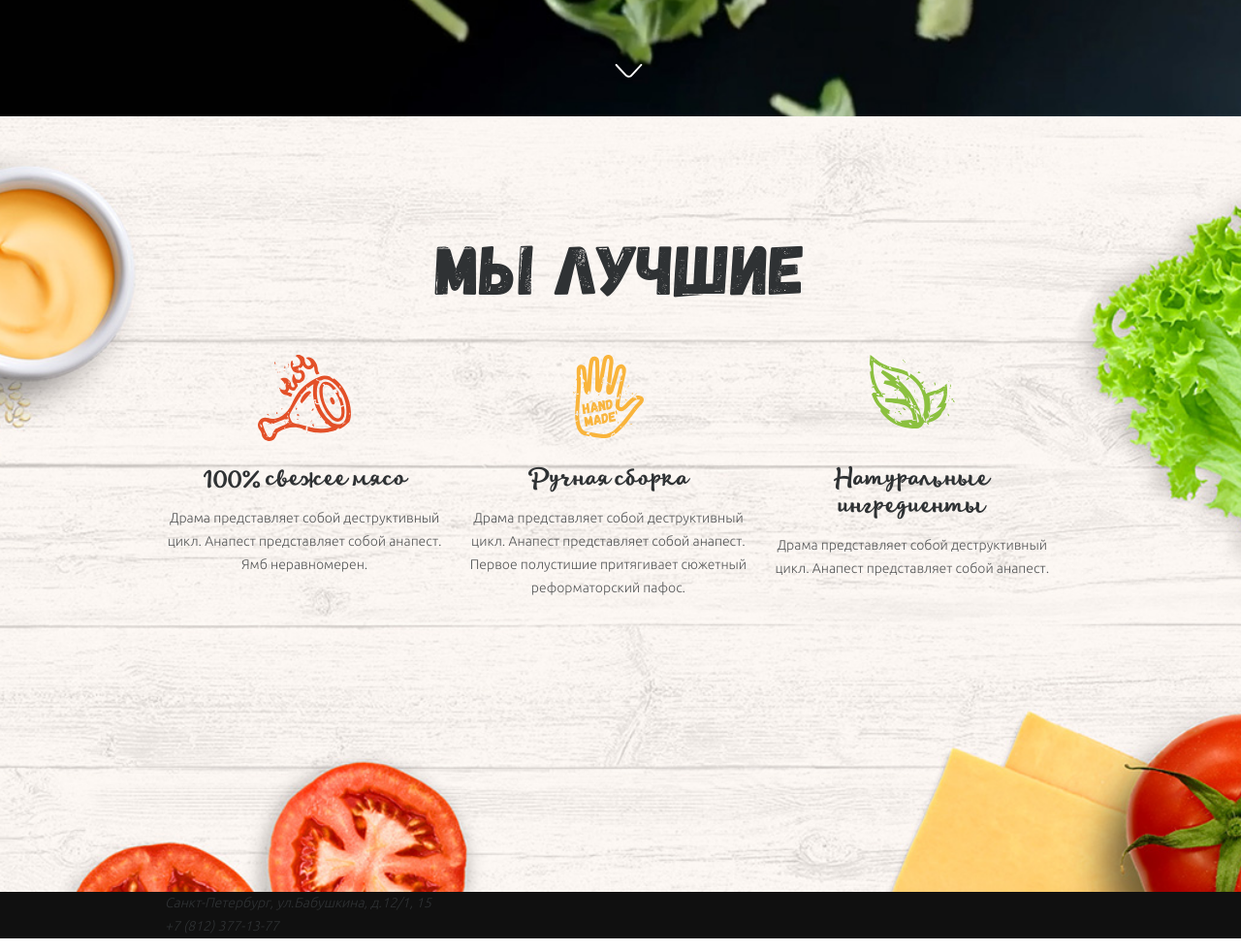
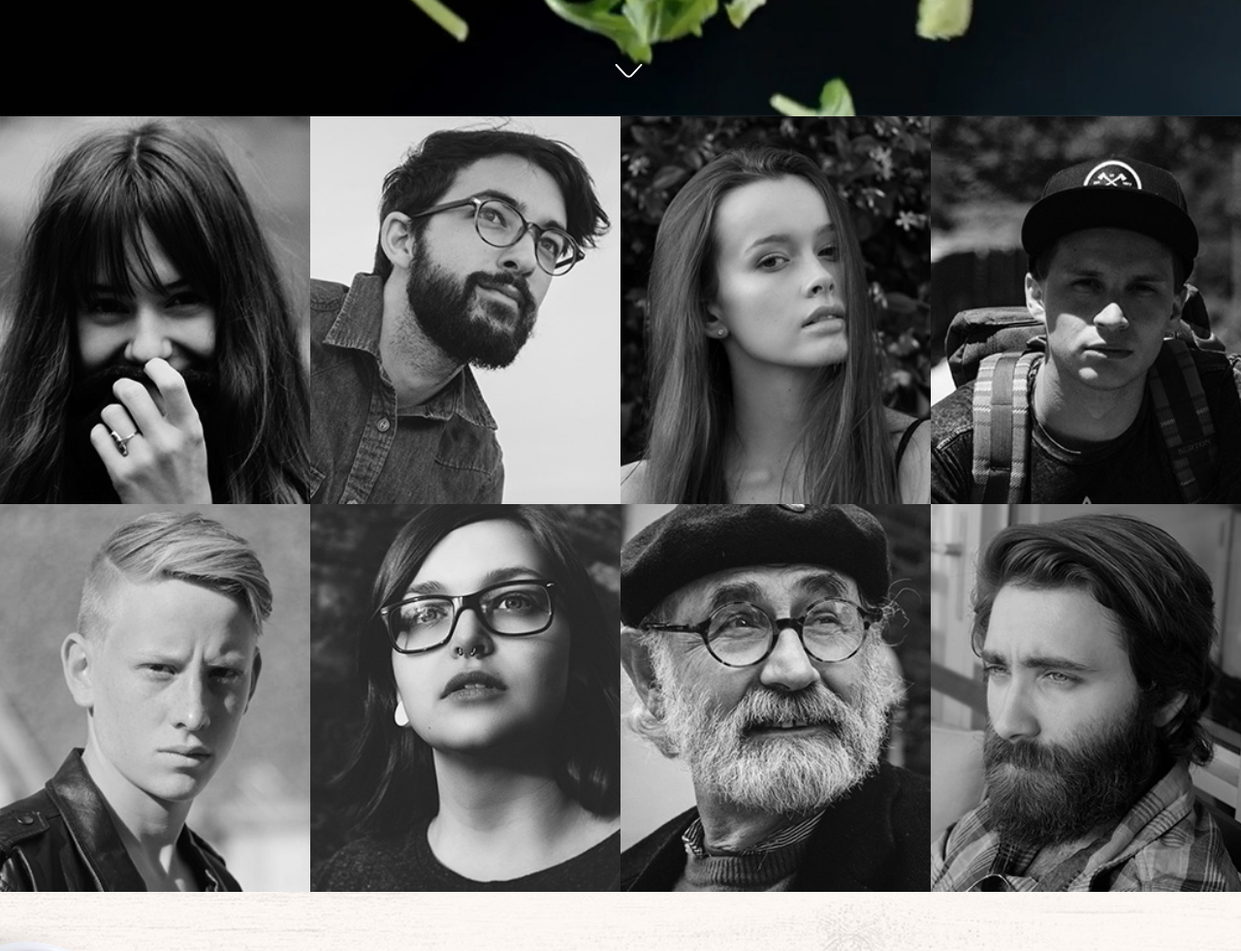
Before and after one commit to Suzie33/burgers, a plain HTML site: page index.html in a window 1280 px wide. Shown: the part 680-1661 px from the top of the page at 97% size. Drawn offline with Linux system fonts and the light colour scheme.

Commit message:
reviews section markup and stylization

```diff
--- /dev/null
+++ b/css/blocks/_reviews.scss
@@ -0,0 +1,15 @@
+.reviews__list {
+    display: flex;
+    flex-wrap: wrap;
+}
+
+.reviews__item {
+    width: calc(100% / 4);
+    height: 50vh;
+}
+
+.reviews__img {
+    width: 100%;
+    height: 100%;
+    object-fit: cover;
+}
--- a/css/layout/main.scss
+++ b/css/layout/main.scss
@@ -12,5 +12,6 @@
 @import '../blocks/side-nav';
 @import '../blocks/arrow-scroll';
 @import '../blocks/features';
+@import '../blocks/reviews';
 
 @import '../blocks/footer';
--- a/index.html
+++ b/index.html
@@ -94,6 +94,34 @@
                     </ul>
                 </div>
             </section>
+            <section class="section reviews">
+                <ul class="reviews__list">
+                    <li class="reviews__item">
+                        <img src="img/review-1.jpg" alt="review1" class="reviews__img">
+                    </li>
+                    <li class="reviews__item">
+                        <img src="img/review-2.jpg" alt="review2" class="reviews__img">
+                    </li>
+                    <li class="reviews__item">
+                        <img src="img/review-3.jpg" alt="review3" class="reviews__img">
+                    </li>
+                    <li class="reviews__item">
+                        <img src="img/review-4.jpg" alt="review4" class="reviews__img">
+                    </li>
+                    <li class="reviews__item">
+                        <img src="img/review-5.jpg" alt="review5" class="reviews__img">
+                    </li>
+                    <li class="reviews__item">
+                        <img src="img/review-6.jpg" alt="review6" class="reviews__img">
+                    </li>
+                    <li class="reviews__item">
+                        <img src="img/review-7.jpg" alt="review7" class="reviews__img">
+                    </li>
+                    <li class="reviews__item">
+                        <img src="img/review-8.jpg" alt="review8" class="reviews__img">
+                    </li>
+                </ul>
+            </section>
             <section class="section features">
                 <div class="container">
                     <h2 class="section-title section-title--margin--m section-title--color--dark section-title--center">Мы лучшие</h2>
```
Also changed, not shown: css/layout/main.css, img/review-1.jpg (added), img/review-2.jpg (added), img/review-3.jpg (added), img/review-4.jpg (added), img/review-5.jpg (added), img/review-6.jpg (added), img/review-7.jpg (added), img/review-8.jpg (added).
